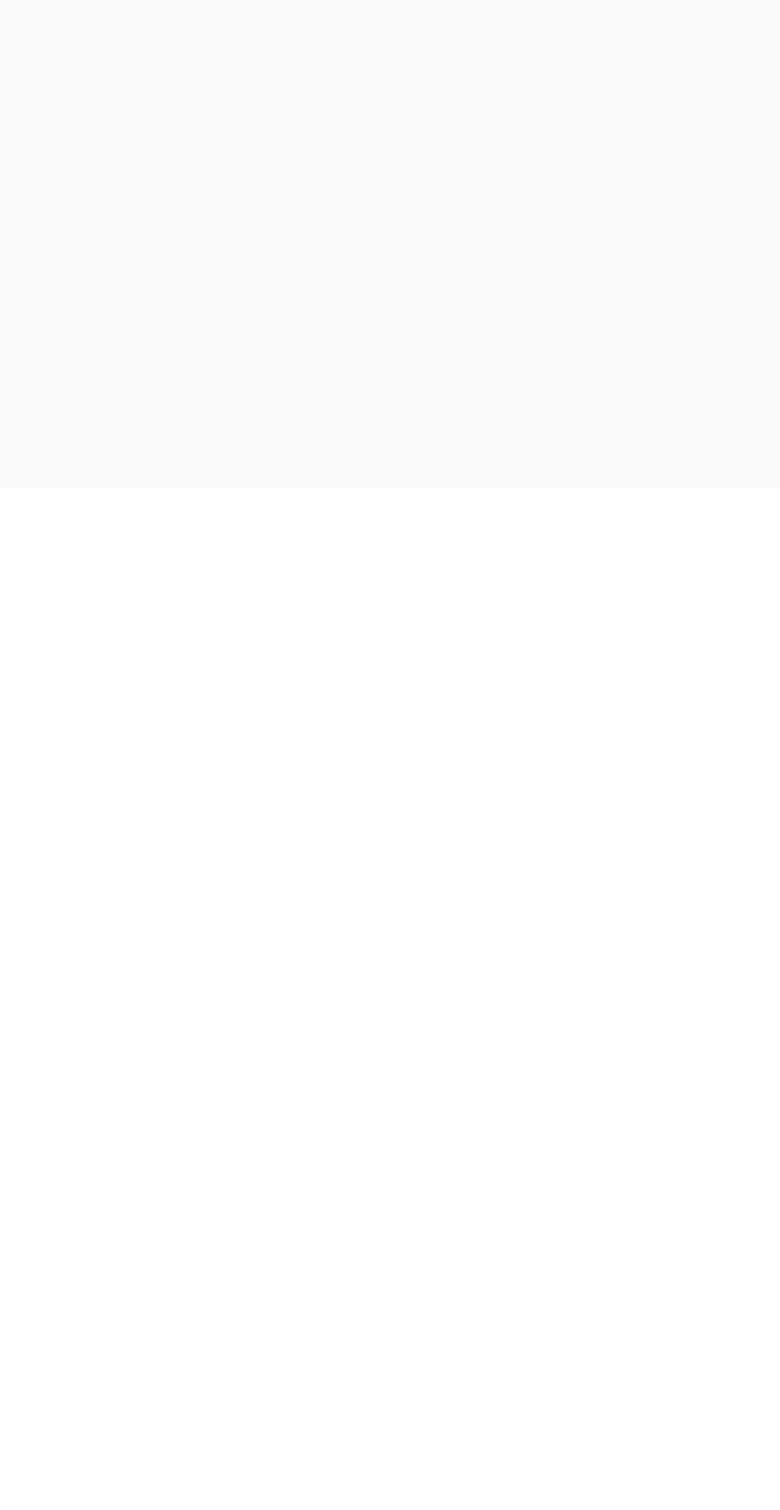
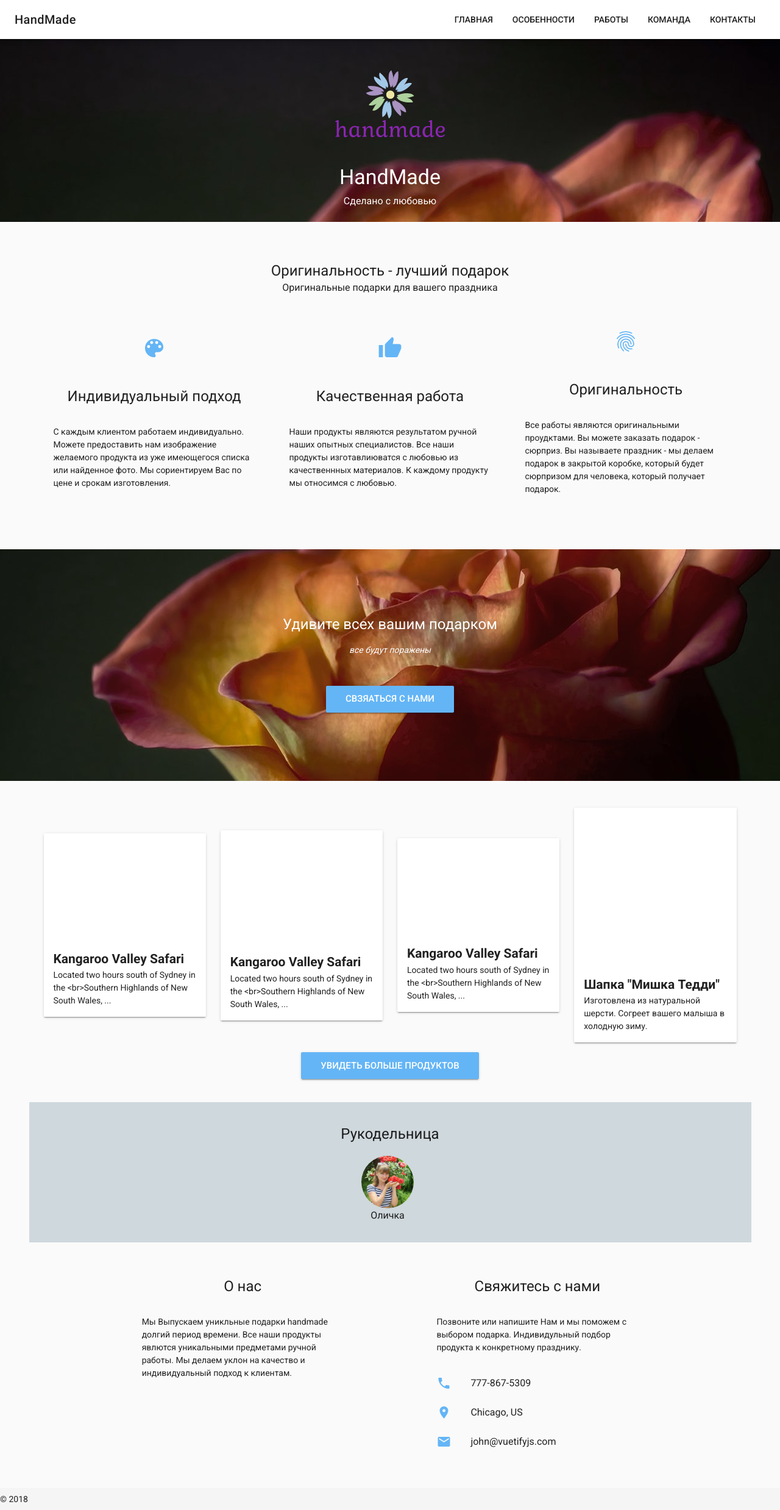
Before and after one commit to evgeniy-logvinov/handmade.frontend, a Vue app: page /main in a window 1280 px wide. Shown: the whole page at 61% size. Before the commit the page ends 800 px from the top, so only its background shows below. Built offline with nearby package versions, Linux system fonts and the light colour scheme.

Commit message:
add scrolling to main page

```diff
--- a/package.json
+++ b/package.json
@@ -10,6 +10,7 @@
   },
   "dependencies": {
     "@babel/polyfill": "^7.0.0-rc.1",
+    "@types/vue-scrollto": "^2.7.2",
     "register-service-worker": "^1.0.0",
     "vue": "^2.5.17",
     "vue-class-component": "^6.0.0",
--- a/src/App.vue
+++ b/src/App.vue
@@ -9,5 +9,5 @@
 export default {
   name: 'App',
   components: {},
-}
+};
 </script>
--- a/src/components/Contacts.vue
+++ b/src/components/Contacts.vue
@@ -1,6 +1,6 @@
 <template>
   <v-container grid-list-xl>
-    <v-layout row wrap justify-center class="my-5">
+    <v-layout row wrap justify-center class="my-2">
       <v-flex xs12 sm4>
         <v-card class="elevation-0 transparent">
           <v-card-title primary-title class="layout justify-center">
--- a/src/components/Remark.vue
+++ b/src/components/Remark.vue
@@ -7,7 +7,7 @@
         class="blue lighten-2 mt-5"
         dark
         large
-        href="/pre-made-themes"
+        @click="$emit('contactUsClick')"
       >
         Свзяаться с нами
       </v-btn>
--- a/src/components/Team.vue
+++ b/src/components/Team.vue
@@ -1,6 +1,12 @@
 <template>
-  <v-container grid-list-md>
+    <v-container grid-list-md class="blue-grey lighten-4">
       <v-layout
+        column
+        align-center
+        justify-center
+      >
+      <v-layout
+        xs3
         column
         align-center
         justify-center
@@ -31,6 +37,7 @@
           </v-flex>
       </v-layout>
         </v-layout>
+      </v-layout>
     </v-container>
 </template>
 
--- a/src/components/Works.vue
+++ b/src/components/Works.vue
@@ -2,7 +2,7 @@
   <v-layout
     row
     wrap
-    class="my-5"
+    class="my-2"
     align-center>
     <v-flex xs12>
       <v-container grid-list-xl>
@@ -26,6 +26,20 @@
                 </v-card-actions> -->
               </v-card>
             </v-flex>
+        </v-layout>
+        <v-layout
+          xs12
+          column
+          align-center>
+            <v-btn
+              class="blue lighten-2 mt-1"
+              dark
+              large
+              xs12
+              @click="$emit('contactUsClick')"
+            >
+              Увидеть больше продуктов
+            </v-btn>
         </v-layout>
       </v-container>
     </v-flex>
@@ -64,8 +78,8 @@ export default class Works extends Vue {
     {
       id: '4',
       src: 'assets/works/work_4.jpg',
-      title: 'Kangaroo Valley Safari',
-      about: 'Located two hours south of Sydney in the <br>Southern Highlands of New South Wales, ...',
+      title: 'Шапка "Мишка Тедди"',
+      about: 'Изготовлена из натуральной шерсти. Согреет вашего малыша в холодную зиму.',
     },
   ];
 
--- a/src/router.ts
+++ b/src/router.ts
@@ -1,13 +1,10 @@
 import Vue from 'vue';
 import Router from 'vue-router';
 import Home from './views/Home.vue';
-// import Works from './views/Works.vue';
-// import Team from './views/Team.vue';
-// import Contacts from './views/Contacts.vue';
 
 Vue.use(Router);
 
-export default new Router({
+const router = new Router({
   mode: 'history',
   scrollBehavior(to, from, savedPosition) {
       return {x: 0, y: 0};
@@ -17,29 +14,28 @@ export default new Router({
       path: '/',
       name: 'home',
       component: Home,
+      redirect: '/main',
+      children: [
+        {
+          path: '/:id',
+          name: 'main',
+          component: Home,
+        },
+      ],
     },
-    // {
-    //   path: '/works',
-    //   name: 'works',
-    //   component: Works,
-    // },
-    // {
-    //   path: '/team',
-    //   name: 'team',
-    //   component: Team,
-    // },
-    // {
-    //   path: '/contacts',
-    //   name: 'contacts',
-    //   component: Contacts,
-    // },
     {
-      path: '/about',
-      name: 'about',
-      // route level code-splitting
-      // this generates a separate chunk (about.[hash].js) for this route
-      // which is lazy-loaded when the route is visited.
-      component: () => import(/* webpackChunkName: "about" */ './views/About.vue'),
+      path: '*',
+      name: 'Page404',
+      component: Home,
+      meta: {isPublic: true},
     },
   ],
 });
+
+// router.beforeEach((to, from, next) => {
+//   console.log('to', to)
+//   console.log('from', from)
+//   next();
+// })
+
+export default router;
--- a/src/views/Home.vue
+++ b/src/views/Home.vue
@@ -1,23 +1,23 @@
 <template>
   <div class="home">
-    <v-toolbar class="white">
+    <v-toolbar class="white" fixed app>
       <v-toolbar-title v-text="title"></v-toolbar-title>
       <v-spacer></v-spacer>
       <v-toolbar-items class="hidden-sm-and-down">
-        <v-btn flat href="home">Главная</v-btn>
-        <v-btn flat href="features">Особенности</v-btn>
-        <v-btn flat href="works">Работы</v-btn>
-        <v-btn flat to="team">Команда</v-btn>
-        <v-btn flat to="contacts">Контакты</v-btn>
+        <v-btn flat @click="scrollTo('#main')">Главная</v-btn>
+        <v-btn flat @click="scrollTo('#features')">Особенности</v-btn>
+        <v-btn flat @click="scrollTo('#works')">Работы</v-btn>
+        <v-btn flat @click="scrollTo('#team')">Команда</v-btn>
+        <v-btn flat @click="scrollTo('#contacts')">Контакты</v-btn>
       </v-toolbar-items>
     </v-toolbar>
     <v-content>
-      <Main></Main>
-      <Features></Features>
-      <Remark></Remark>
-      <Works></Works>
-      <Team></Team>
-      <Contacts></Contacts>
+      <Main id="main"></Main>
+      <Features id="features"></Features>
+      <Remark id="remark" @contactUsClick="scrollTo('#contacts')"></Remark>
+      <Works id="works"></Works>
+      <Team id="team"></Team>
+      <Contacts id="contacts"></Contacts>
     </v-content>
     <v-footer class="darken-2">
       <v-layout row wrap align-center>
@@ -38,6 +38,7 @@ import Works from '@/components/Works.vue';
 import Team from '@/components/Team.vue';
 import Remark from '@/components/Remark.vue';
 import Contacts from '@/components/Contacts.vue';
+import VueScrollto from 'vue-scrollto';
 
 @Component({
   components: {
@@ -51,5 +52,21 @@ import Contacts from '@/components/Contacts.vue';
 })
 export default class Home extends Vue {
   private title: string = 'HandMade';
+
+  private mounted() {
+    const blockId = this.$route.params.id;
+
+    if (blockId) {
+      this.scrollTo(blockId);
+    }
+  }
+
+  private scrollTo(id: string) {
+    this.$vuetify.goTo(id,
+    {
+      duration: 800,
+      offset: -60,
+    });
+  }
 }
 </script>
```
Also changed, not shown: public/assets/hero-flowers-team.jpg (added), public/assets/works/work_4.jpg. Lines whose indentation alone changed are shown as unchanged.
